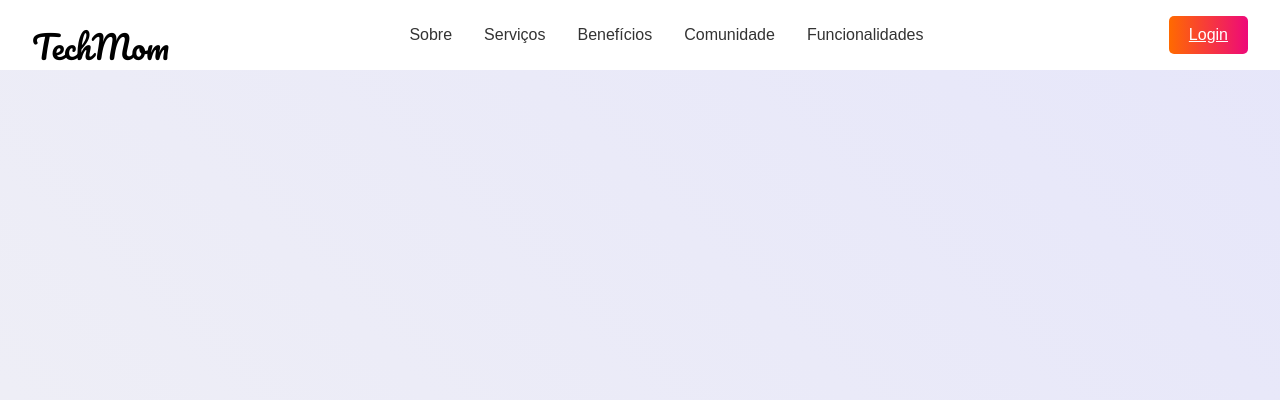
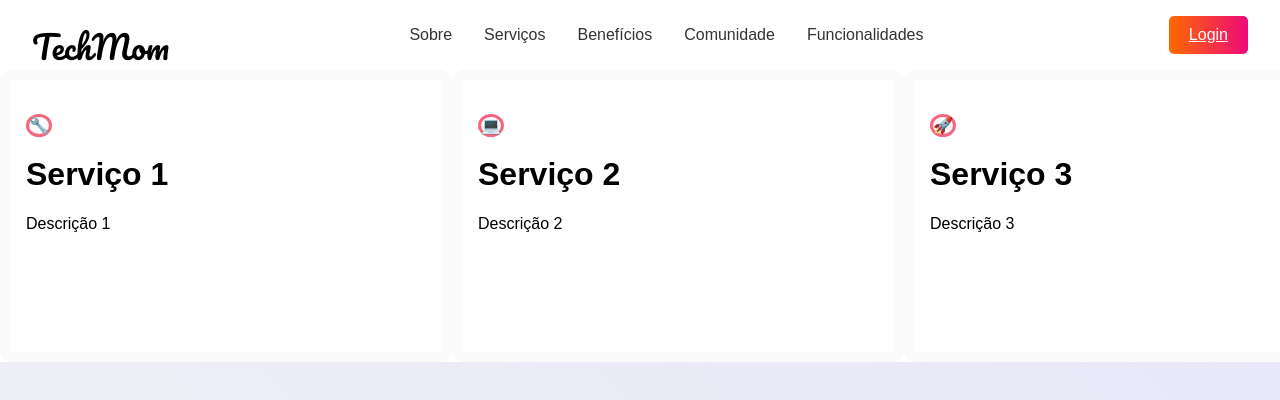
Before and after one commit to Arthur5502/Tech-Moms, a React (Create React App) app: page /servicos in a window 1280 px wide. Shown: the top 400 px of the page. Built offline with nearby package versions, Linux system fonts and the light colour scheme.

Commit message:
New update

```diff
--- a/package.json
+++ b/package.json
@@ -9,6 +9,7 @@
     "@testing-library/jest-dom": "^5.17.0",
     "@testing-library/react": "^13.4.0",
     "@testing-library/user-event": "^13.5.0",
+    "framer-motion": "^11.11.9",
     "react": "^18.3.1",
     "react-dom": "^18.3.1",
     "react-router-dom": "^6.27.0",
--- a/src/App.js
+++ b/src/App.js
@@ -5,6 +5,7 @@ import LoginForm from './components/LoginForm';
 import Signup from './components/Signup';
 import Home from './components/Home';
 import './styles/Global.css';
+import Carousel from './components/Carousel';
 
 const App = () => {
   return (
@@ -14,6 +15,7 @@ const App = () => {
         <Route path="/" element={<Home />} />
         <Route path="/signup" element={<Signup />} />
         <Route path="/login" element={<LoginForm />} />
+        <Route path="/servicos" element={<Carousel />} />
       </Routes>
     </Router>
   );
--- /dev/null
+++ b/src/components/Carousel.js
@@ -0,0 +1,41 @@
+import React from 'react';
+import {motion} from 'framer-motion';
+import { useState, useEffect, useRef } from 'react';
+import '../styles/Carousel.css';
+const Caroussel = [
+    { title: 'Serviço 1', description: 'Descrição 1', icon: '🔧' },
+    { title: 'Serviço 2', description: 'Descrição 2', icon: '💻' },
+    { title: 'Serviço 3', description: 'Descrição 3', icon: '🚀' },
+];
+const Carousel = () => {
+    const carousel = useRef();
+    const[width, setWidth] = useState(0);
+    useEffect(() => {
+    setWidth(carousel.current?.scrollWidth - carousel.current?.offsetWidth);
+    }, [])
+    return (
+        <div className="teste">
+            <motion.div ref={carousel} className="carousel" whileTap={{cursor: "grabbing"}}>
+            <motion.div
+            className="inner"
+            drag="x"
+            dragConstraints = {{right: 0, left: -width}}
+            initial = {{x: 100}}
+            animate = {{x: 0}}
+            transition = {{duration: 0.8}}
+            >
+            {Caroussel.map((item, index) => (
+                <motion.div className="item" key={index}>
+                <span className="icon">
+                {item.icon}
+                </span>
+                <h1>{item.title}</h1>
+                <p>{item.description}</p>
+                </motion.div>
+            ))}
+             </motion.div>
+            </motion.div>
+            </div>
+    );
+};
+export default Carousel;
--- a/src/components/Navbar.js
+++ b/src/components/Navbar.js
@@ -7,7 +7,7 @@ const Navbar = () => {
             <div className="navbar-logo">TechMom</div>
             <ul className="navbar-menu">
                 <li><a href="/">Sobre</a></li>
-                <li><a href="/">Serviços</a></li>
+                <li><a href="/servicos">Serviços</a></li>
                 <li><a href="/">Benefícios</a></li>
                 <li><a href="/">Comunidade</a></li>
                 <li><a href="/">Funcionalidades</a></li>
--- a/src/index.js
+++ b/src/index.js
@@ -7,5 +7,4 @@ const root = ReactDOM.createRoot(document.getElementById('root'));
 root.render(
   <React.StrictMode>
     <App />
-  </React.StrictMode>
-);
+  </React.StrictMode>);
--- /dev/null
+++ b/src/styles/Carousel.css
@@ -0,0 +1,25 @@
+  .inner {
+    display: flex;
+  }
+  .item{
+    min-height: 200px;
+    min-width: 400px;
+    height: 30%;
+    width: 30%;
+    border-radius: 12px;
+    padding: 36px 16px;
+    border: 10px solid;
+    border-color: #fafafa;
+  }
+  .carousel{
+    cursor: grab;
+    overflow: hidden;
+    background: #ffff;
+  }
+  .item .icon{
+  width: 58px;
+  height: 58px;
+  border-radius: 50%;
+  border: 3px solid var(--Gradient-Primary-bg, #f76680);
+  background-color: var(--Gray-gray-50, #fafafa);
+  }
```
Also changed, not shown: 1 other file (tests, documents, lock files or other folders).
